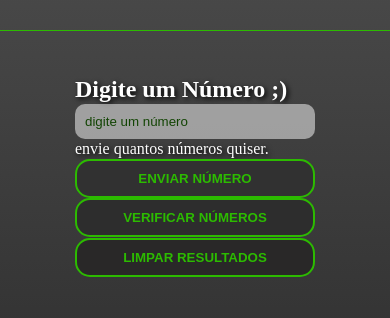
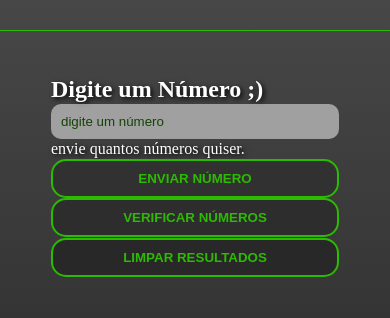
Before and after one commit to duardoLopes/par-ou-impar, a plain HTML site: page index.html in a window 390 px wide. Shown: the part 96-414 px from the top of the page. Drawn offline with Linux system fonts and the light colour scheme.

Commit message:
update css

```diff
--- a/styles/styles.css
+++ b/styles/styles.css
@@ -195,17 +195,16 @@ a:hover {
 
 @media screen and (max-width: 650px){
     .content {
-        width: 20em;
+        width: 30em;
 
     }
 }
 
 @media screen and (max-width: 480px){
     .content {
-        width: 15em;
+        width: 18em;
     }
 }
-
 /* Em relação a linha Vertical (altura da Tela)*/
 
 @media screen and (max-height: 1024px){
```
